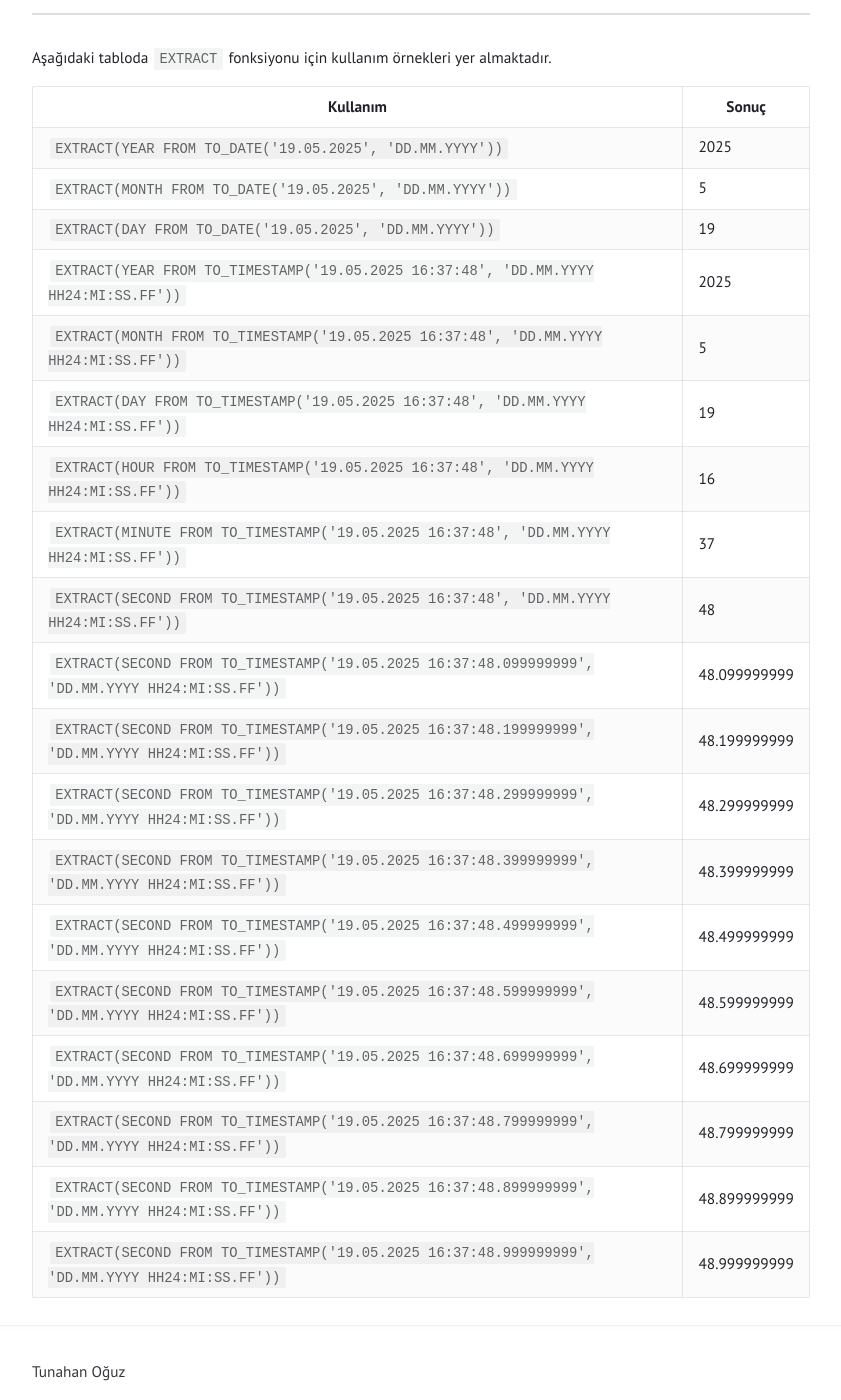
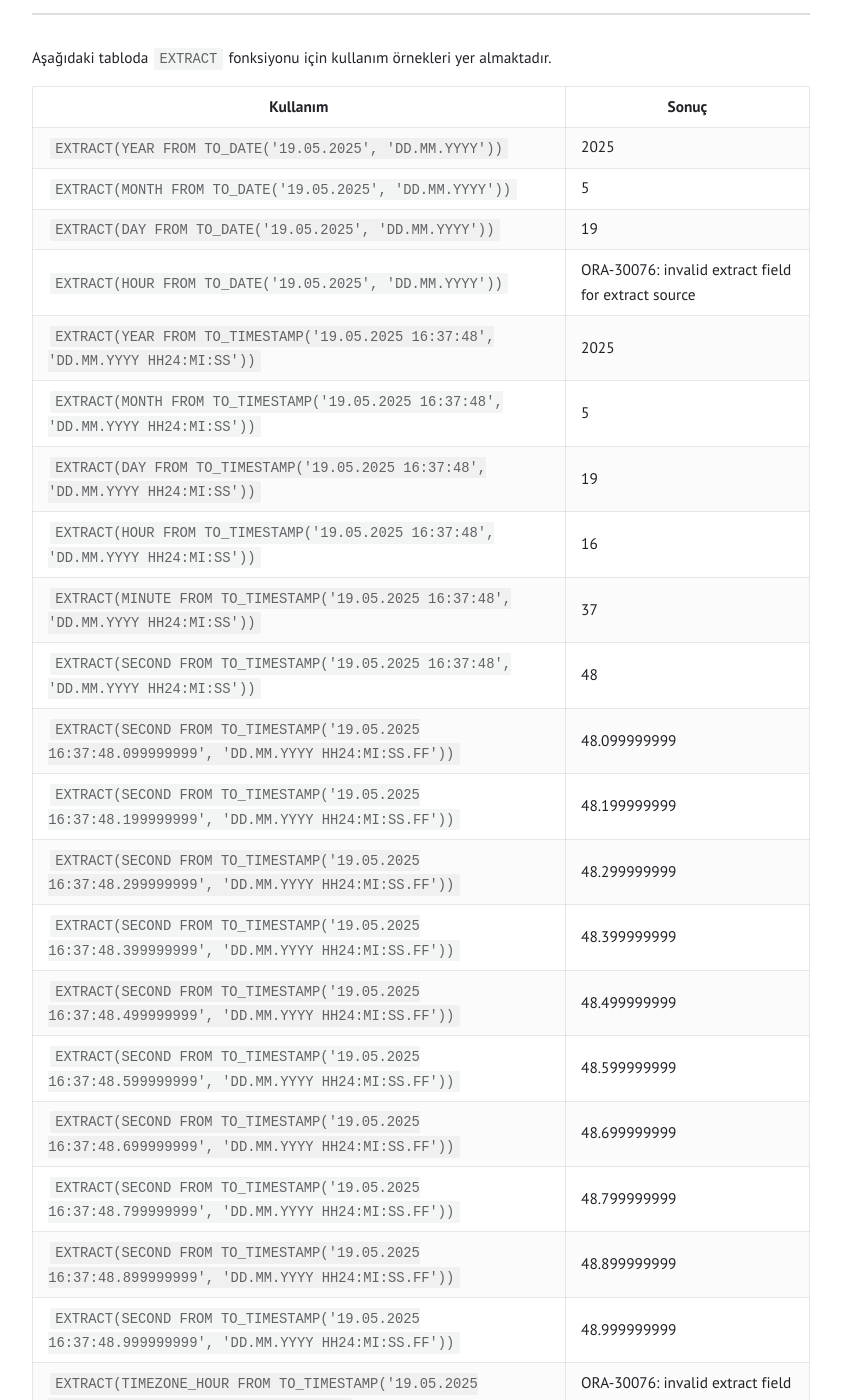
Before and after one commit to tunahanoguz/tunahanoguz.github.io, a Jekyll site: the page built from _posts/2025-05-26-oracle-EXTRACT-fonksiyonu.md, in a window 1280 px wide and 1400 px high, scrolled down 811 px. Shown: the whole window, without its empty margins (219-1060 px from the left). Built offline with Jekyll 4.4.1, drawn with Linux system fonts in a browser that asks for light colours; some of the changed text lies outside the part shown.

Commit message:
Update 2025-05-26-oracle-EXTRACT-fonksiyonu.md

```diff
--- a/_posts/2025-05-26-oracle-EXTRACT-fonksiyonu.md
+++ b/_posts/2025-05-26-oracle-EXTRACT-fonksiyonu.md
@@ -31,12 +31,13 @@ Aşağıdaki tabloda `EXTRACT` fonksiyonu için kullanım örnekleri yer almakta
 | `EXTRACT(YEAR FROM TO_DATE('19.05.2025', 'DD.MM.YYYY'))`                                         | 2025          |
 | `EXTRACT(MONTH FROM TO_DATE('19.05.2025', 'DD.MM.YYYY'))`                                        | 5             |
 | `EXTRACT(DAY FROM TO_DATE('19.05.2025', 'DD.MM.YYYY'))`                                          | 19            |
-| `EXTRACT(YEAR FROM TO_TIMESTAMP('19.05.2025 16:37:48', 'DD.MM.YYYY HH24:MI:SS.FF'))`             | 2025          |
-| `EXTRACT(MONTH FROM TO_TIMESTAMP('19.05.2025 16:37:48', 'DD.MM.YYYY HH24:MI:SS.FF'))`            | 5             |
-| `EXTRACT(DAY FROM TO_TIMESTAMP('19.05.2025 16:37:48', 'DD.MM.YYYY HH24:MI:SS.FF'))`              | 19            |
-| `EXTRACT(HOUR FROM TO_TIMESTAMP('19.05.2025 16:37:48', 'DD.MM.YYYY HH24:MI:SS.FF'))`             | 16            |
-| `EXTRACT(MINUTE FROM TO_TIMESTAMP('19.05.2025 16:37:48', 'DD.MM.YYYY HH24:MI:SS.FF'))`           | 37            |
-| `EXTRACT(SECOND FROM TO_TIMESTAMP('19.05.2025 16:37:48', 'DD.MM.YYYY HH24:MI:SS.FF'))`           | 48            |
+| `EXTRACT(HOUR FROM TO_DATE('19.05.2025', 'DD.MM.YYYY'))`                                         | ORA-30076: invalid extract field for extract source |
+| `EXTRACT(YEAR FROM TO_TIMESTAMP('19.05.2025 16:37:48', 'DD.MM.YYYY HH24:MI:SS'))`                | 2025          |
+| `EXTRACT(MONTH FROM TO_TIMESTAMP('19.05.2025 16:37:48', 'DD.MM.YYYY HH24:MI:SS'))`               | 5             |
+| `EXTRACT(DAY FROM TO_TIMESTAMP('19.05.2025 16:37:48', 'DD.MM.YYYY HH24:MI:SS'))`                 | 19            |
+| `EXTRACT(HOUR FROM TO_TIMESTAMP('19.05.2025 16:37:48', 'DD.MM.YYYY HH24:MI:SS'))`                | 16            |
+| `EXTRACT(MINUTE FROM TO_TIMESTAMP('19.05.2025 16:37:48', 'DD.MM.YYYY HH24:MI:SS'))`              | 37            |
+| `EXTRACT(SECOND FROM TO_TIMESTAMP('19.05.2025 16:37:48', 'DD.MM.YYYY HH24:MI:SS'))`              | 48            |
 | `EXTRACT(SECOND FROM TO_TIMESTAMP('19.05.2025 16:37:48.099999999', 'DD.MM.YYYY HH24:MI:SS.FF'))` | 48.099999999  |
 | `EXTRACT(SECOND FROM TO_TIMESTAMP('19.05.2025 16:37:48.199999999', 'DD.MM.YYYY HH24:MI:SS.FF'))` | 48.199999999  |
 | `EXTRACT(SECOND FROM TO_TIMESTAMP('19.05.2025 16:37:48.299999999', 'DD.MM.YYYY HH24:MI:SS.FF'))` | 48.299999999  |
@@ -47,3 +48,5 @@ Aşağıdaki tabloda `EXTRACT` fonksiyonu için kullanım örnekleri yer almakta
 | `EXTRACT(SECOND FROM TO_TIMESTAMP('19.05.2025 16:37:48.799999999', 'DD.MM.YYYY HH24:MI:SS.FF'))` | 48.799999999  |
 | `EXTRACT(SECOND FROM TO_TIMESTAMP('19.05.2025 16:37:48.899999999', 'DD.MM.YYYY HH24:MI:SS.FF'))` | 48.899999999  |
 | `EXTRACT(SECOND FROM TO_TIMESTAMP('19.05.2025 16:37:48.999999999', 'DD.MM.YYYY HH24:MI:SS.FF'))` | 48.999999999  |
+| `EXTRACT(TIMEZONE_HOUR FROM TO_TIMESTAMP('19.05.2025 16:37:48', 'DD.MM.YYYY HH24:MI:SS'))`       | ORA-30076: invalid extract field for extract source |
+| `EXTRACT(TIMEZONE_MINUTE FROM TO_TIMESTAMP('19.05.2025 16:37:48', 'DD.MM.YYYY HH24:MI:SS'))`     | ORA-30076: invalid extract field for extract source |
```
